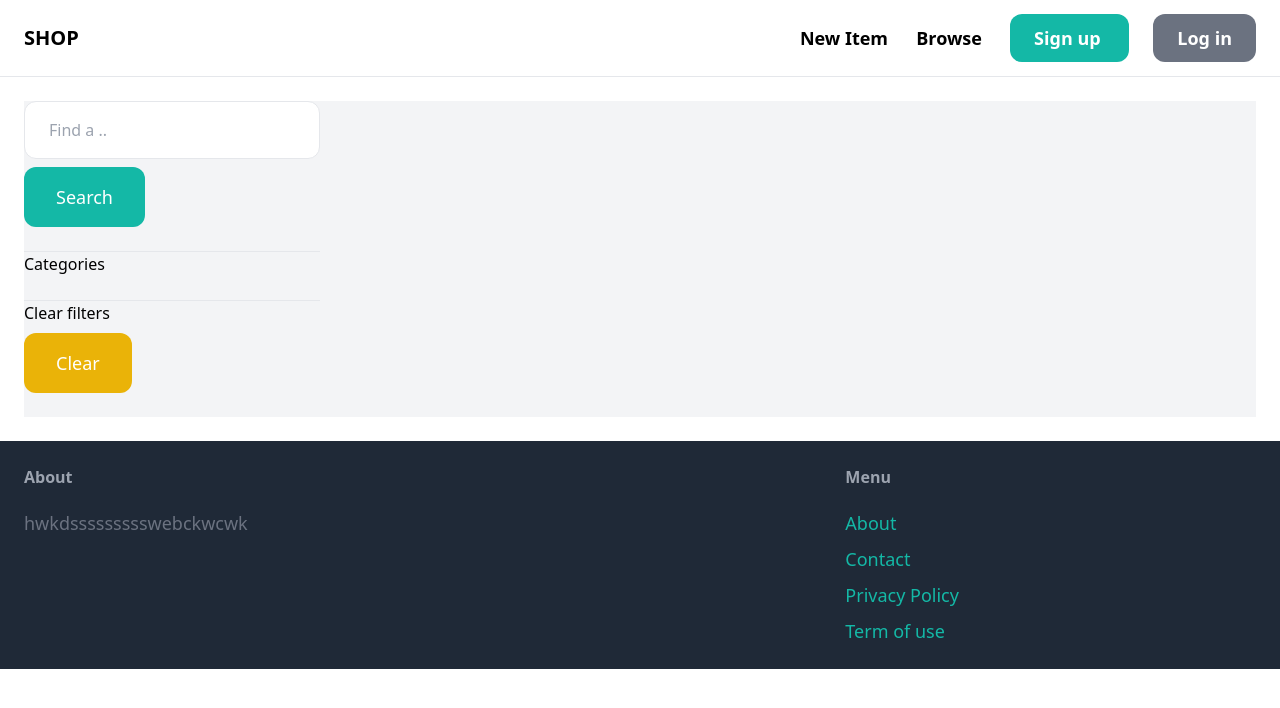
After one commit to mafravi/shop, a Django app: page /items/ in a window 1280 px wide. The commit adds this page. Shown: the top 708 px of the page. Run offline with Django 4.2, Linux system fonts and the light colour scheme; data that the repository does not hold is empty; some libraries are stand-ins or nearby versions.

Commit message:
add search feture

```diff
--- a/core/templates/core/base.html
+++ b/core/templates/core/base.html
@@ -13,7 +13,7 @@
 
         <div class="space-x-6">
             <a href="{% url 'item:new' %}" class="text-lg font-semibold hover:text-gray-500">New Item</a>
-            <a href="#" class="text-lg font-semibold hover:text-gray-500">Browse</a>
+            <a href="{% url 'item:items' %}" class="text-lg font-semibold hover:text-gray-500">Browse</a>
 
             {% if request.user.is_authenticated %}
                 <a href="{% url 'dashboard:index' %}" class="px-6 py-3 text-lg font-semibold bg-teal-500 text-white rounded-xl">Dashboard
--- /dev/null
+++ b/item/templates/item/items.html
@@ -0,0 +1,52 @@
+{% extends 'core/base.html' %}
+
+{% block title %}Items{% endblock  %}
+
+{% block content %}
+     <div class="pb-6 grid grid-cols-4 gap-4 bg-gray-100">
+         <div class="col-span-1">
+             <form method="get" action="{% url 'item:items' %}">
+                 <input name="query" class="w-full py-4 px-6 border rounded-xl" type="text" value="{{query}}" placeholder="Find a ..">
+
+                 <button class="mt-2 py-4 px-8 text-lg bg-teal-500 text-white rounded-xl">Search</button>
+             </form>
+
+             <hr class="mt-6">
+
+             <p class="front-semibold">Categories</p>
+             <ul>
+                 {% for category in categories %}
+                    <li class="py-2 px-2 rounded-xl{% if category.id == category_id %} bg-gray-200 {% endif %}">
+                        <a href="{% url 'item:items' %}?query={{ query }}&category={{ category.id }}">{{ category.name }}</a>
+                    </li>
+                 {% endfor %}
+             </ul>
+
+              <hr class="mt-6">
+
+             <p class="front-semibold">Clear filters</p>
+             <ul>
+                 <li><a href="{% url 'item:items' %}" class="mt-2 py-4 px-8 inline-block bg-yellow-500 text-lg rounded-xl text-white">Clear</a> </li>
+             </ul>
+         </div>
+
+         <div class="col-span-3">
+           <div class="grid grid-cols-3 gap-3">
+             {% for item in items %}
+            <div>
+               <a href="{% url 'item:detail' item.id %}">
+                  <div>
+                     <img src="{{ item.image.url }}" class="rounded-t-xl ">
+                  </div>
+
+                  <div class="p-6 bg-white rounded-b-xl">
+                     <h2 class="text-2xl">{{ item.name }}</h2>
+                     <p class="text-gray-500">Price: {{ item.price }}</p>
+                  </div>
+               </a>
+            </div>
+           {% endfor %}
+         </div>
+         </div>
+     </div>
+{% endblock  %}
--- a/item/urls.py
+++ b/item/urls.py
@@ -5,6 +5,7 @@ from . import views
 app_name = 'item'
 
 urlpatterns = [
+    path('', views.items, name='items'),
     path('new/', views.new, name='new'),
     path('<int:pk>/', views.detail, name='detail'),
     path('<int:pk>/delete', views.delete, name='delete'),
--- a/item/views.py
+++ b/item/views.py
@@ -1,10 +1,28 @@
 from django.contrib.auth.decorators import login_required
-
+from django.db.models import Q
 from django.shortcuts import render, get_object_or_404, redirect
 
 from .forms import NewItemForm, EditItemForm
-from .models import Item
+from .models import Item, Category
 # Create your views here.
+
+def items(request):
+    query = request.GET.get('query', '')
+    categories = Category.objects.all()
+    category_id = request.GET.get('category', 0)
+    items = Item.objects.filter(is_sold=False)
+
+    if category_id:
+        items = items.filter(category_id=category_id)
+    if query:
+        items = items.filter(Q(name__icontains=query) | Q(description__icontains=query))
+
+    return render(request,'item/items.html',{
+        'items': items,
+        'query': query,
+        'categories': categories,
+        'category_id': int(category_id)
+    })
 
 def detail(request, pk):
     item = get_object_or_404(Item, pk=pk)
```
Also changed, not shown: 1 other file.
